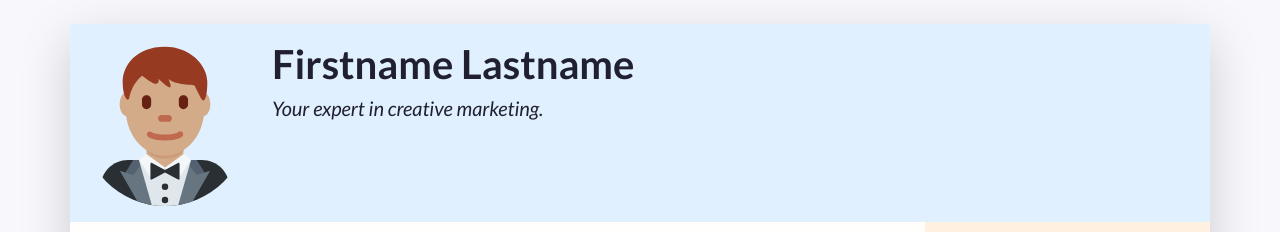
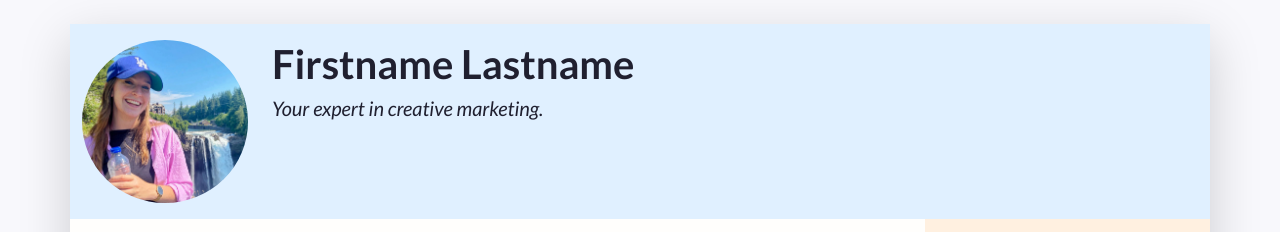
Before and after one commit to NoavanBodegom/PRJ4_23-24_class3_NoavanBodegom, a plain HTML site: page index.html in a window 1280 px wide. Shown: the top 232 px of the page. Drawn offline with nearby package versions, Linux system fonts and the light colour scheme.

Commit message:
New profile photo
change example image to own profile photo

```diff
--- a/index.html
+++ b/index.html
@@ -43,7 +43,7 @@
             "w-100" makes sure the image takes the full width of the column it's in
             "rounded-circle" cuts a circle around the image
           -->
-          <img class="w-100 rounded-circle my-3" src="images/portrait.svg" alt="Portrait of Firstname Lastname" width="160">
+          <img class="w-100 rounded-circle my-3" src="images/Profilephoto.jpg" alt="Portrait of Firstname Lastname" width="160">
         </div>
         <!--
           A container to wrap around your name and tagline. Full-width at small size, then columns of increasing size.
```
Also changed, not shown: images/Profilephoto.jpg (added).
